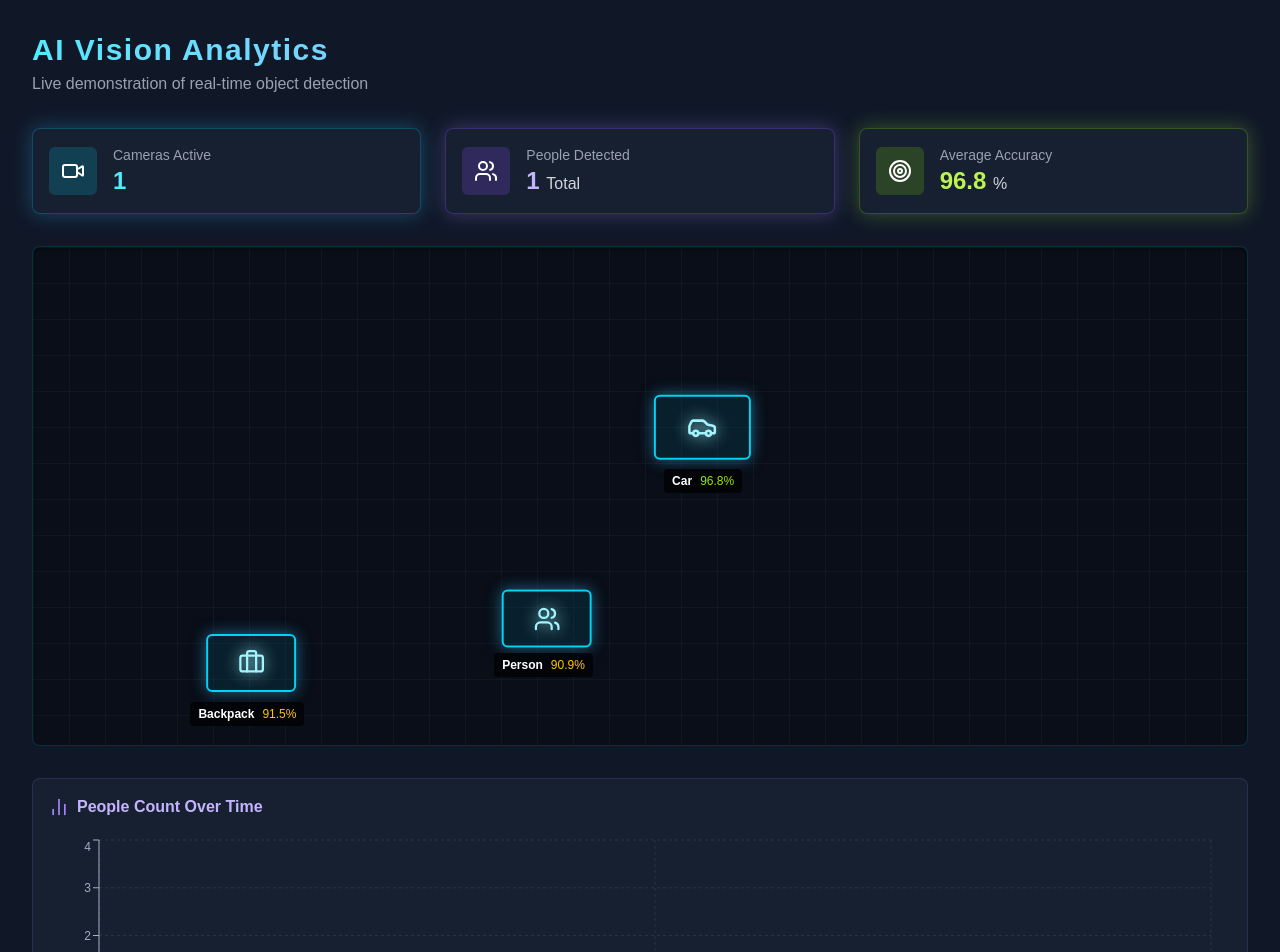
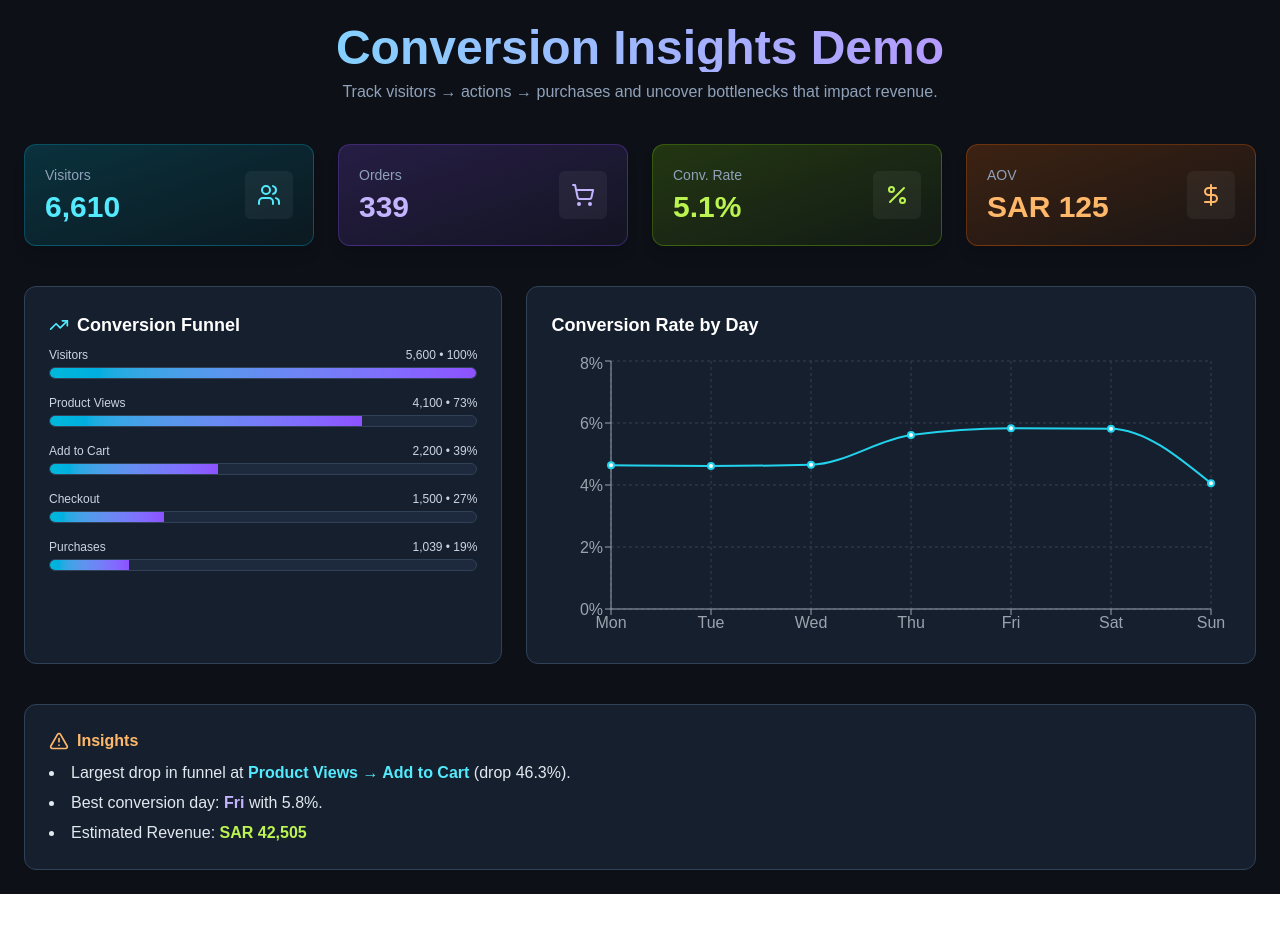
Before and after one commit to majid-dev81/idraxiom, a Next.js app: page /demo-conversion in a window 1280 px wide. Shown: the top 952 px of the page. After the commit the page ends 894 px from the top, so only its background shows below. Built offline with nearby package versions, Linux system fonts and the light colour scheme.

Commit message:
Add sitemap.xml and update configs

```diff
--- /dev/null
+++ b/next-sitemap.config.js
@@ -0,0 +1,6 @@
+/** @type {import('next-sitemap').IConfig} */
+module.exports = {
+  siteUrl: 'https://idraxiom.com', // غيّرها لرابط الدومين الرسمي
+  generateRobotsTxt: true,
+  sitemapSize: 7000,
+};
--- a/package.json
+++ b/package.json
@@ -6,13 +6,15 @@
     "dev": "next dev",
     "build": "next build",
     "start": "next start",
-    "lint": "eslint"
+    "lint": "eslint",
+    "postbuild": "next-sitemap"
   },
   "dependencies": {
     "@heroicons/react": "^2.2.0",
     "framer-motion": "^12.23.16",
     "lucide-react": "^0.544.0",
     "next": "15.5.3",
+    "next-sitemap": "^4.2.3",
     "nodemailer": "^7.0.6",
     "react": "19.1.0",
     "react-dom": "19.1.0",
--- a/src/app/demo-conversion/page.tsx
+++ b/src/app/demo-conversion/page.tsx
@@ -1,210 +1,349 @@
 "use client";
 
-import { useState, useEffect, FC, ReactNode } from 'react';
-import { motion, AnimatePresence } from 'framer-motion';
-import { Car, Users, Briefcase, Video, Target, BarChart2, LucideIcon } from 'lucide-react';
-import { LineChart, Line, XAxis, YAxis, Tooltip, ResponsiveContainer, CartesianGrid } from 'recharts';
+import React, { useMemo } from "react";
+import {
+  ResponsiveContainer,
+  LineChart,
+  Line,
+  XAxis,
+  YAxis,
+  Tooltip,
+  CartesianGrid,
+  // TooltipProps is removed as we define our own to avoid conflicts
+} from "recharts";
+import {
+  Users,
+  ShoppingCart,
+  Percent,
+  DollarSign,
+  TrendingUp,
+  AlertTriangle,
+} from "lucide-react";
 
-// --- TYPE DEFINITIONS for strict TypeScript ---
-
-type DetectionType = {
-  label: string;
-  icon: LucideIcon;
+// =============== Types ===============
+type KpiCardProps = {
+  title: string;
+  value: string | number;
+  icon: React.ElementType;
+  accent?: "cyan" | "violet" | "lime" | "orange";
 };
 
-type Detection = {
-  id: number;
-  label: string;
-  confidence: number;
-  icon: LucideIcon;
-  x: number;
-  y: number;
-  size: number;
-  duration: number;
+type DayData = {
+  day: string;
+  visitors: number;
+  orders: number;
+  revenue: number; // SAR
 };
 
-type ChartData = {
-  time: string;
-  people: number;
+type FunnelStage = {
+  name: string;
+  count: number;
 };
 
-type KpiCardProps = {
-  icon: LucideIcon;
-  title: string;
-  value: string;
-  unit: string;
-  color: 'cyan' | 'violet' | 'lime';
+type ConversionTrend = {
+  day: string;
+  rate: number;
 };
 
-// --- CONSTANTS for easy configuration ---
+// --- FIX STARTS HERE ---
+// Define a specific interface for our custom tooltip's props
+// This avoids conflicts with the TooltipProps from the recharts library.
+interface CustomTooltipProps {
+  active?: boolean;
+  payload?: {
+    value: number;
+    // Payload can contain other properties, but we only need 'value'.
+  }[];
+  label?: string;
+}
+// --- FIX ENDS HERE ---
 
-const DETECTION_TYPES: DetectionType[] = [
-  { label: 'Person', icon: Users },
-  { label: 'Car', icon: Car },
-  { label: 'Backpack', icon: Briefcase },
+// =============== Dummy Data ===============
+const byDay: DayData[] = [
+  { day: "Mon", visitors: 820, orders: 38, revenue: 4550 },
+  { day: "Tue", visitors: 910, orders: 42, revenue: 5120 },
+  { day: "Wed", visitors: 860, orders: 40, revenue: 4980 },
+  { day: "Thu", visitors: 980, orders: 55, revenue: 7025 },
+  { day: "Fri", visitors: 1200, orders: 70, revenue: 9100 },
+  { day: "Sat", visitors: 1100, orders: 64, revenue: 8280 },
+  { day: "Sun", visitors: 740, orders: 30, revenue: 3450 },
 ];
-const MAX_DETECTIONS = 15;
-const DETECTION_INTERVAL_MS = 1500;
-const MAX_CHART_POINTS = 20;
 
-// --- MAIN PAGE COMPONENT ---
+const funnel: FunnelStage[] = [
+  { name: "Visitors", count: 5600 },
+  { name: "Product Views", count: 4100 },
+  { name: "Add to Cart", count: 2200 },
+  { name: "Checkout", count: 1500 },
+  { name: "Purchases", count: 1039 },
+];
 
-export default function VisionPage() {
-  const [detections, setDetections] = useState<Detection[]>([]);
-  const [chartData, setChartData] = useState<ChartData[]>([]);
-  const [peopleCount, setPeopleCount] = useState(0);
+// =============== Helpers ===============
+const formatSAR = (n: number) =>
+  new Intl.NumberFormat("en-SA", {
+    style: "currency",
+    currency: "SAR",
+    maximumFractionDigits: 0,
+  }).format(n);
 
-  // This useEffect hook simulates a live feed by generating new detections
-  // and updating the chart data at regular intervals.
-  useEffect(() => {
-    const generateDetections = () => {
-      // 1. Create a new detection with random properties
-      const type = DETECTION_TYPES[Math.floor(Math.random() * DETECTION_TYPES.length)];
-      const newDetection: Detection = {
-        id: Date.now(),
-        label: type.label,
-        icon: type.icon,
-        confidence: Math.random() * (0.99 - 0.85) + 0.85,
-        x: Math.random() * 90,
-        y: Math.random() * 90,
-        size: Math.floor(Math.random() * (120 - 70) + 70),
-        duration: Math.random() * (8 - 4) + 4, // Random duration for animation
-      };
+const toPct = (n: number, digits = 1) => `${n.toFixed(digits)}%`;
 
-      // 2. Update the detections state, ensuring it doesn't grow infinitely
-      setDetections(prev =>
-        [...prev, newDetection].slice(-MAX_DETECTIONS)
-      );
+// =============== KPIs Hook ===============
+const useKpis = () => {
+  return useMemo(() => {
+    const totalVisitors = byDay.reduce((s, d) => s + d.visitors, 0);
+    const totalOrders = byDay.reduce((s, d) => s + d.orders, 0);
+    const totalRevenue = byDay.reduce((s, d) => s + d.revenue, 0);
+    const convRate = totalVisitors > 0 ? (totalOrders / totalVisitors) * 100 : 0;
+    const aov = totalOrders > 0 ? totalRevenue / totalOrders : 0;
 
-      // 3. Update people count and chart data if a 'Person' is detected
-      if (type.label === 'Person') {
-        const newCount = peopleCount + 1;
-        setPeopleCount(newCount);
+    const withRate = byDay.map((d) => ({
+      ...d,
+      rate: d.visitors > 0 ? (d.orders / d.visitors) * 100 : 0,
+    }));
+    const bestDay = withRate.reduce(
+      (best, cur) => (cur.rate > best.rate ? cur : best),
+      withRate[0]
+    );
 
-        const newTime = new Date().toLocaleTimeString([], { hour: '2-digit', minute: '2-digit', second: '2-digit'});
-        const newEntry = { time: newTime, people: newCount };
+    const largestDrop = (() => {
+      let maxDrop = 0;
+      let stage = "";
+      for (let i = 0; i < funnel.length - 1; i++) {
+        const from = funnel[i].count;
+        const to = funnel[i + 1].count;
+        const drop = from > 0 ? ((from - to) / from) * 100 : 0;
+        if (drop > maxDrop) {
+          maxDrop = drop;
+          stage = `${funnel[i].name} → ${funnel[i + 1].name}`;
+        }
+      }
+      return { stage, drop: maxDrop };
+    })();
 
-        setChartData(prev =>
-          [...prev, newEntry].slice(-MAX_CHART_POINTS)
-        );
-      }
+    return {
+      totalVisitors,
+      totalOrders,
+      totalRevenue,
+      convRate,
+      aov,
+      bestDay,
+      largestDrop,
     };
+  }, []);
+};
 
-    const intervalId = setInterval(generateDetections, DETECTION_INTERVAL_MS);
-    return () => clearInterval(intervalId); // Cleanup on component unmount
-  }, [peopleCount]); // Rerun effect when peopleCount changes to get the latest value
+// =============== Components ===============
+const KpiCard: React.FC<KpiCardProps> = ({
+  title,
+  value,
+  icon: Icon,
+  accent = "cyan",
+}) => {
+  const accents = {
+    cyan: "from-cyan-500/20 to-cyan-500/5 border-cyan-500/30 text-cyan-300",
+    violet:
+      "from-violet-500/20 to-violet-500/5 border-violet-500/30 text-violet-300",
+    lime: "from-lime-500/20 to-lime-500/5 border-lime-500/30 text-lime-300",
+    orange:
+      "from-orange-500/20 to-orange-500/5 border-orange-500/30 text-orange-300",
+  } as const;
 
   return (
-    <main className="flex flex-col min-h-screen bg-gray-900 text-gray-200 p-4 sm:p-6 lg:p-8 font-sans">
-      <div className="flex flex-col gap-8 w-full max-w-7xl mx-auto">
-
-        <header>
-          <h1 className="text-3xl font-bold tracking-wider bg-gradient-to-r from-cyan-300 to-violet-400 bg-clip-text text-transparent">
-            AI Vision Analytics
-          </h1>
-          <p className="text-gray-400 mt-1">Live demonstration of real-time object detection</p>
-        </header>
-
-        <div className="grid grid-cols-1 sm:grid-cols-2 lg:grid-cols-3 gap-6">
-          <KpiCard icon={Video} title="Cameras Active" value="1" unit="" color="cyan" />
-          <KpiCard icon={Users} title="People Detected" value={peopleCount.toString()} unit="Total" color="violet" />
-          <KpiCard icon={Target} title="Average Accuracy" value="96.8" unit="%" color="lime" />
-        </div>
-
-        {/* --- LIVE VISION FEED --- */}
-        <div className="w-full h-[500px] bg-black/40 rounded-lg overflow-hidden relative border border-cyan-500/20 shadow-inner shadow-black/50">
-          <div className="absolute inset-0 z-0 bg-[linear-gradient(to_right,#80808012_1px,transparent_1px),linear-gradient(to_bottom,#80808012_1px,transparent_1px)] bg-[size:36px_36px]"></div>
-          <AnimatePresence>
-            {detections.map((d) => <DetectedObject key={d.id} {...d} />)}
-          </AnimatePresence>
-        </div>
-
-        {/* --- ANALYTICS CHART --- */}
-        <div className="w-full h-[300px] bg-gray-800/50 rounded-lg p-4 border border-violet-500/20">
-           <div className="flex items-center gap-2 mb-4">
-              <BarChart2 className="text-violet-400" size={20}/>
-              <h3 className="font-semibold text-violet-300">People Count Over Time</h3>
-           </div>
-           <ResponsiveContainer width="100%" height="85%">
-            <LineChart data={chartData} margin={{ top: 5, right: 20, left: -10, bottom: 0 }}>
-              <CartesianGrid strokeDasharray="3 3" stroke="rgba(128, 128, 128, 0.2)" />
-              <XAxis dataKey="time" stroke="#A0AEC0" tick={{ fill: '#A0AEC0', fontSize: 12 }} />
-              <YAxis stroke="#A0AEC0" allowDecimals={false} tick={{ fill: '#A0AEC0', fontSize: 12 }} />
-              <Tooltip
-                contentStyle={{
-                  backgroundColor: 'rgba(26, 32, 44, 0.9)',
-                  borderColor: 'rgba(128, 128, 128, 0.5)',
-                  color: '#E2E8F0',
-                  borderRadius: '0.5rem'
-                }}
-              />
-              <Line type="monotone" dataKey="people" stroke="#a78bfa" strokeWidth={2} dot={{ r: 4, fill: '#a78bfa' }} activeDot={{ r: 8, stroke: '#c4b5fd' }} />
-            </LineChart>
-          </ResponsiveContainer>
-        </div>
+    <div
+      className={`bg-gradient-to-br ${accents[accent]} rounded-xl p-5 border shadow-lg flex items-center justify-between`}
+    >
+      <div>
+        <p className="text-sm text-slate-400">{title}</p>
+        <p className="text-2xl md:text-3xl font-bold mt-1">{value}</p>
       </div>
-    </main>
-  );
-}
-
-// --- SUB-COMPONENTS ---
-
-/**
- * KPI Card Component: Displays a key performance indicator with neon styling.
- */
-const KpiCard: FC<KpiCardProps> = ({ icon: Icon, title, value, unit, color }) => {
-  const styles = {
-    cyan: { container: 'border-cyan-500/30', glow: 'shadow-[0_0_20px_rgba(56,189,248,0.3)]', text: 'text-cyan-300', iconBg: 'bg-cyan-500/20' },
-    violet: { container: 'border-violet-500/30', glow: 'shadow-[0_0_20px_rgba(167,139,250,0.3)]', text: 'text-violet-300', iconBg: 'bg-violet-500/20' },
-    lime: { container: 'border-lime-500/30', glow: 'shadow-[0_0_20px_rgba(163,230,53,0.3)]', text: 'text-lime-300', iconBg: 'bg-lime-500/20' },
-  };
-
-  return (
-    <div className={`flex items-center p-4 rounded-lg bg-gray-800/50 border ${styles[color].container} ${styles[color].glow}`}>
-      <div className={`p-3 rounded-md ${styles[color].iconBg}`}>
-        <Icon className={`w-6 h-6 text-white ${styles[color].text}`} />
-      </div>
-      <div className="ml-4">
-        <p className="text-sm text-gray-400">{title}</p>
-        <p className={`text-2xl font-bold ${styles[color].text}`}>
-          {value} <span className="text-base font-normal text-gray-300">{unit}</span>
-        </p>
+      <div className="p-3 rounded-md bg-white/5">
+        <Icon className="w-6 h-6" />
       </div>
     </div>
   );
 };
 
-/**
- * Detected Object Component: Renders a single, animated detection with a bounding box.
- */
-const DetectedObject: FC<Detection> = ({ label, confidence, icon: Icon, x, y, size, duration }) => {
-    const confidenceColor = confidence > 0.95 ? 'text-lime-400' : 'text-yellow-400';
+const FunnelBar: React.FC<{ stage: FunnelStage; max: number }> = ({
+  stage,
+  max,
+}) => {
+  const pct = max > 0 ? (stage.count / max) * 100 : 0;
+  return (
+    <div className="space-y-1">
+      <div className="flex items-center justify-between text-xs text-slate-300">
+        <span>{stage.name}</span>
+        <span>
+          {stage.count.toLocaleString()} • {toPct(pct, 0)}
+        </span>
+      </div>
+      <div className="h-3 w-full bg-slate-800 rounded-full overflow-hidden border border-slate-700">
+        <div
+          className="h-full bg-gradient-to-r from-cyan-500 to-violet-500"
+          style={{ width: `${pct}%` }}
+        />
+      </div>
+    </div>
+  );
+};
 
-    return (
-        <motion.div
-            className="absolute flex flex-col items-center"
-            style={{ left: `${x}%`, top: `${y}%`, width: size, height: size }}
-            initial={{ opacity: 0, scale: 0.3 }}
-            animate={{ opacity: 1, scale: 1 }}
-            exit={{ opacity: 0, scale: 0.3 }}
-            transition={{ type: 'spring', stiffness: 200, damping: 20 }}
-        >
-            <motion.div
-                className="w-full h-full border-2 border-cyan-400 rounded-md bg-cyan-500/10 flex items-center justify-center relative shadow-[0_0_15px_rgba(56,189,248,0.5)]"
-                animate={{
-                    x: [0, Math.random() * 20 - 10, 0], // Random micro-movements
-                    y: [0, Math.random() * 20 - 10, 0],
-                }}
-                transition={{ duration, repeat: Infinity, repeatType: 'mirror', ease: 'easeInOut' }}
-            >
-                <Icon className="w-1/2 h-1/2 text-cyan-200" style={{ filter: 'drop-shadow(0 0 8px currentColor)' }} />
-            </motion.div>
-            <div className="mt-2 px-2 py-1 bg-black/70 rounded text-xs text-center whitespace-nowrap backdrop-blur-sm">
-                <span className="font-bold text-white">{label}</span>
-                <span className={`ml-2 font-mono ${confidenceColor}`}>
-                    {(confidence * 100).toFixed(1)}%
-                </span>
+// Use our new custom interface for the tooltip component's props.
+const RateTooltip: React.FC<CustomTooltipProps> = ({
+  active,
+  payload,
+  label,
+}) => {
+  if (active && payload && payload.length && label) {
+    const value = payload[0].value;
+
+    if (value !== null && value !== undefined) {
+      return (
+        <div className="bg-slate-900 text-slate-200 text-sm p-3 rounded-md border border-slate-700">
+          <div className="font-medium">Day: {label}</div>
+          <div>Conversion: {toPct(value)}</div>
+        </div>
+      );
+    }
+  }
+
+  return null;
+};
+
+// =============== Page ===============
+export default function ConversionInsightsPage() {
+  const {
+    totalVisitors,
+    totalOrders,
+    totalRevenue,
+    convRate,
+    aov,
+    bestDay,
+    largestDrop,
+  } = useKpis();
+
+  const conversionTrend: ConversionTrend[] = byDay.map((d) => ({
+    day: d.day,
+    rate: d.visitors > 0 ? (d.orders / d.visitors) * 100 : 0,
+  }));
+
+  const maxFunnel = funnel[0].count;
+
+  return (
+    <main className="min-h-screen bg-[#0D1117] text-white p-6">
+      <div className="max-w-7xl mx-auto space-y-10">
+        {/* Header */}
+        <header className="text-center space-y-2">
+          <h1 className="text-3xl md:text-5xl font-bold bg-gradient-to-r from-cyan-300 to-purple-400 bg-clip-text text-transparent">
+            Conversion Insights Demo
+          </h1>
+          <p className="text-slate-400">
+            Track visitors → actions → purchases and uncover bottlenecks that
+            impact revenue.
+          </p>
+        </header>
+
+        {/* KPIs */}
+        <section className="grid grid-cols-2 md:grid-cols-4 gap-4 md:gap-6">
+          <KpiCard
+            title="Visitors"
+            value={totalVisitors.toLocaleString()}
+            icon={Users}
+            accent="cyan"
+          />
+          <KpiCard
+            title="Orders"
+            value={totalOrders.toLocaleString()}
+            icon={ShoppingCart}
+            accent="violet"
+          />
+          <KpiCard
+            title="Conv. Rate"
+            value={toPct(convRate)}
+            icon={Percent}
+            accent="lime"
+          />
+          <KpiCard
+            title="AOV"
+            value={formatSAR(aov)}
+            icon={DollarSign}
+            accent="orange"
+          />
+        </section>
+
+        {/* Main grid */}
+        <section className="grid grid-cols-1 lg:grid-cols-5 gap-6">
+          {/* Funnel */}
+          <div className="lg:col-span-2 bg-slate-800/60 border border-slate-700 rounded-xl p-6 space-y-4">
+            <div className="flex items-center gap-2 mb-2">
+              <TrendingUp className="w-5 h-5 text-cyan-300" />
+              <h3 className="text-lg font-semibold">Conversion Funnel</h3>
             </div>
-        </motion.div>
-    );
-};
+            <div className="space-y-4">
+              {funnel.map((stg) => (
+                <FunnelBar key={stg.name} stage={stg} max={maxFunnel} />
+              ))}
+            </div>
+          </div>
+
+          {/* Conversion Trend */}
+          <div className="lg:col-span-3 bg-slate-800/60 border border-slate-700 rounded-xl p-6">
+            <div className="text-lg font-semibold mb-3">
+              Conversion Rate by Day
+            </div>
+            <div className="h-72">
+              <ResponsiveContainer width="100%" height="100%">
+                <LineChart
+                  data={conversionTrend}
+                  margin={{ top: 10, right: 20, left: 0, bottom: 0 }}
+                >
+                  <CartesianGrid strokeDasharray="3 3" stroke="#374151" />
+                  <XAxis dataKey="day" stroke="#9ca3af" />
+                  <YAxis tickFormatter={(v) => `${v}%`} stroke="#9ca3af" />
+                  <Tooltip content={<RateTooltip />} />
+                  <Line
+                    type="monotone"
+                    dataKey="rate"
+                    stroke="#22d3ee"
+                    strokeWidth={2}
+                    dot={{ r: 3 }}
+                  />
+                </LineChart>
+              </ResponsiveContainer>
+            </div>
+          </div>
+        </section>
+
+        {/* Insights */}
+        <section className="bg-slate-800/60 border border-slate-700 rounded-xl p-5 md:p-6">
+          <div className="flex items-center gap-2 text-orange-300 mb-2">
+            <AlertTriangle className="w-5 h-5" />
+            <span className="font-semibold">Insights</span>
+          </div>
+          <ul className="list-disc list-inside text-slate-200 space-y-1.5">
+            <li>
+              Largest drop in funnel at{" "}
+              <span className="text-cyan-300 font-semibold">
+                {largestDrop.stage}
+              </span>{" "}
+              (drop {toPct(largestDrop.drop)}).
+            </li>
+            <li>
+              Best conversion day:{" "}
+              <span className="text-violet-300 font-semibold">
+                {bestDay.day}
+              </span>{" "}
+              with {toPct(bestDay.rate)}.
+            </li>
+            <li>
+              Estimated Revenue:{" "}
+              <span className="text-lime-300 font-semibold">
+                {formatSAR(
+                  byDay.reduce((s, d) => s + d.revenue, 0)
+                )}
+              </span>
+            </li>
+          </ul>
+        </section>
+      </div>
+    </main>
+  );
+}
```
Also changed, not shown: src/app/demo-uiux/page.tsx (+3 -17 lines), src/app/layout.tsx (+29 -2 lines), 1 other file (tests, documents, lock files or other folders).
